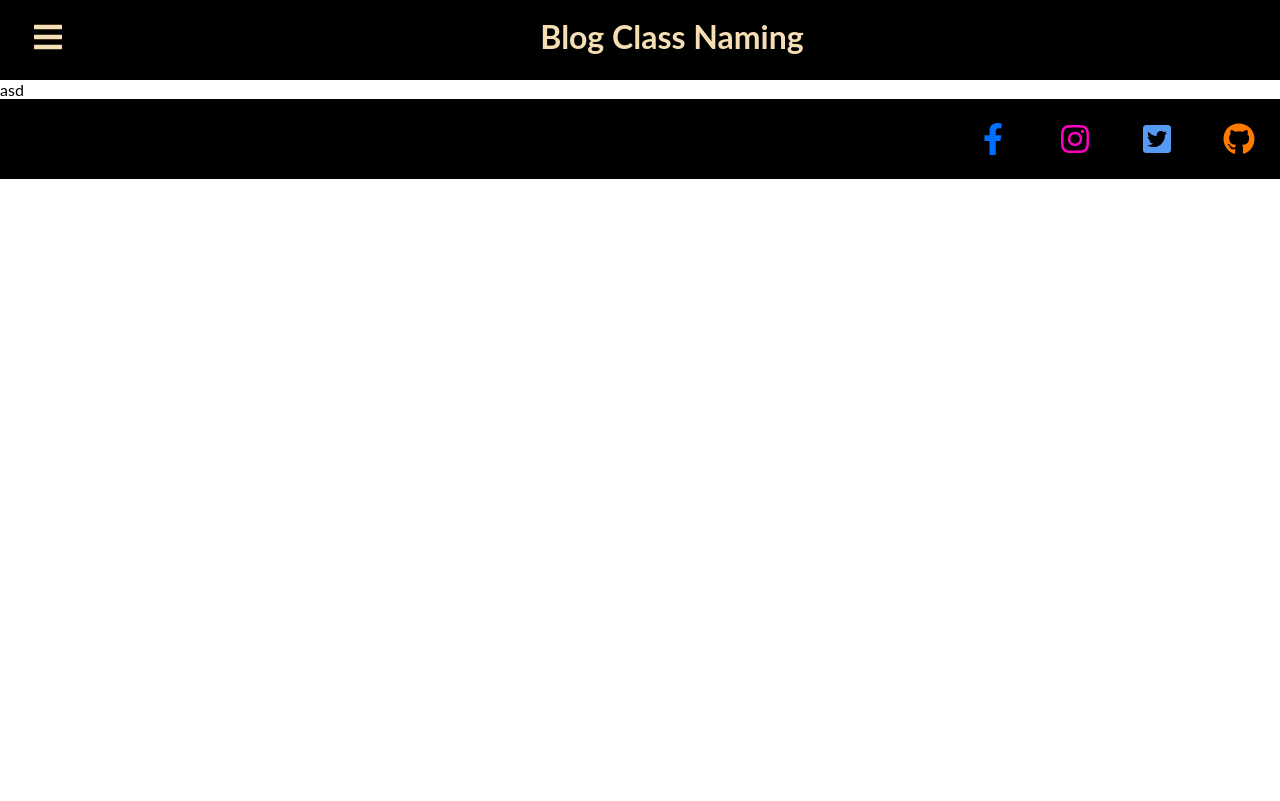
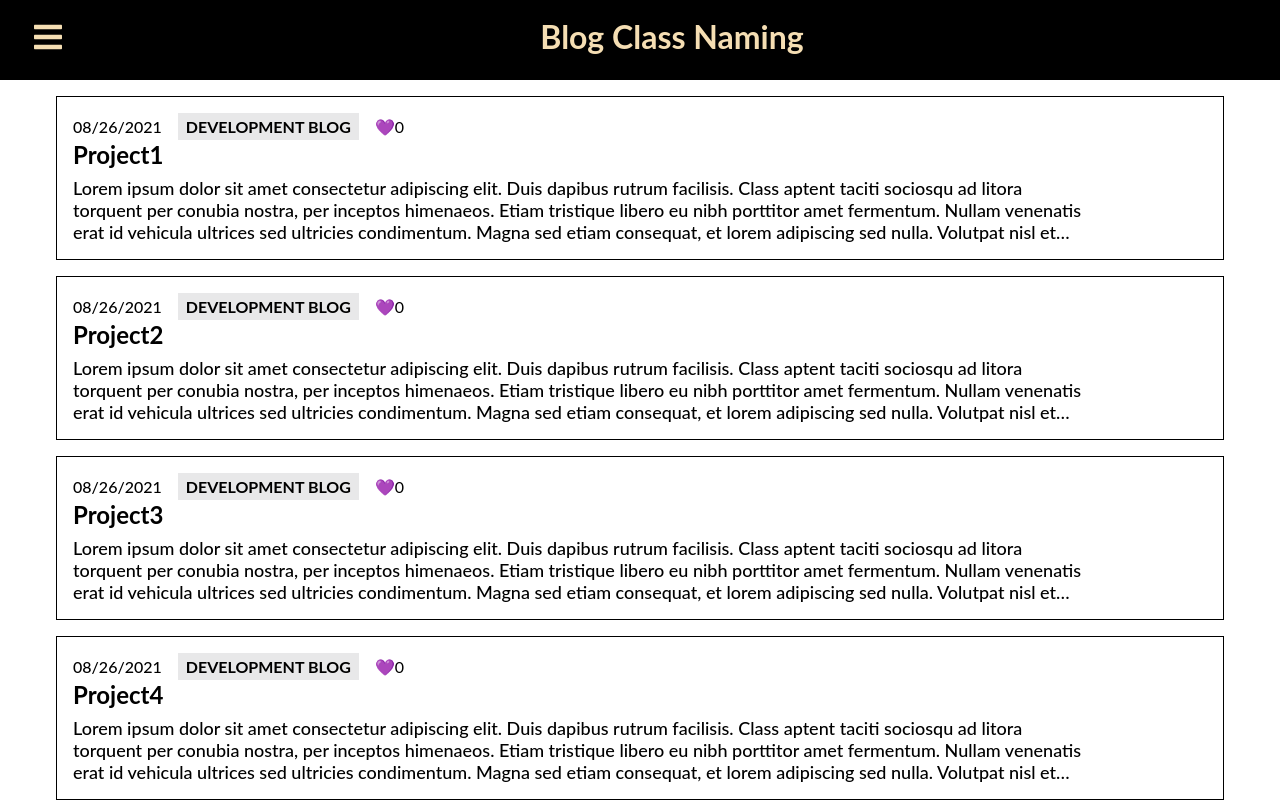
Before and after one commit to sinde530/crong, a React (Create React App) app: page /reports in a window 1280 px wide. Shown: the top 801 px of the page. Built offline with nearby package versions, Linux system fonts and the light colour scheme.

Commit message:
Component Link Change.

```diff
--- a/src/App.css
+++ b/src/App.css
@@ -19,7 +19,7 @@ head,body{
   display: block;
   margin: 0 auto;
   align-items: center;
-  z-index: -1;
+  z-index: 1;
 }
 
 .list-box{
--- a/src/App.js
+++ b/src/App.js
@@ -20,6 +20,7 @@ function App() {
       <Route path ='/reports' component={Reports}/>
       <Route path ='/products' component={Products}/>
       </Switch>
+      {/* <Main/> */}
       <Footer />
     </div>
     </BrowserRouter>
--- a/src/Components/Header.js
+++ b/src/Components/Header.js
@@ -18,7 +18,7 @@ function Header() {
                     <Link to="#" className="menu-bars">
                         <FaIcons.FaBars onClick={showSidebar} />
                     </Link>
-                    <Link to="/home" className="header-nm"><h1 >Blog Class Naming</h1></Link>
+                    <Link to="/" className="header-nm"><h1 >Blog Class Naming</h1></Link>
                 </div>
                 <nav className={sidebar ? 'nav-menu active' : 'nav-menu'}>
                     <ul className='nav-menu-items' onClick={showSidebar}>
--- a/src/Components/SidebarData.js
+++ b/src/Components/SidebarData.js
@@ -6,7 +6,7 @@ import * as IoIcons from 'react-icons/io';
 export const SidebarData =  [
     {
         title: 'Home',
-        path: '/home',
+        path: '/',
         icon: <AiIcons.AiFillHome />,
         cName: 'nav-text'
     },
--- a/src/Pages/Home.js
+++ b/src/Pages/Home.js
@@ -5,7 +5,8 @@ import Main from '../Components/Main';
 
 function Home() {
         return (
-            <Main />
+            <h1>Home</h1>
+            // <Main />
         );
 }
 
--- a/src/Pages/Reports.js
+++ b/src/Pages/Reports.js
@@ -1,10 +1,10 @@
 import React, { Component } from 'react';
+import Main from '../Components/Main';
 
 class Reports extends Component {
     render() {
         return (
-            <div>asd
-            </div>
+            <Main/>
         );
     }
 }
--- a/src/Styles/footer.css
+++ b/src/Styles/footer.css
@@ -5,7 +5,7 @@
     position: relative;
     bottom: 0;
     color: white;
-    z-index: -1;
+    z-index: 1;
 }
 
 .footer h3{
--- a/src/Styles/header.css
+++ b/src/Styles/header.css
@@ -149,6 +149,7 @@
 .nav-menu.active{
     left: 0;
     transition: 350ms;
+    z-index: 999;
 }
 
 .nav-text {
```
